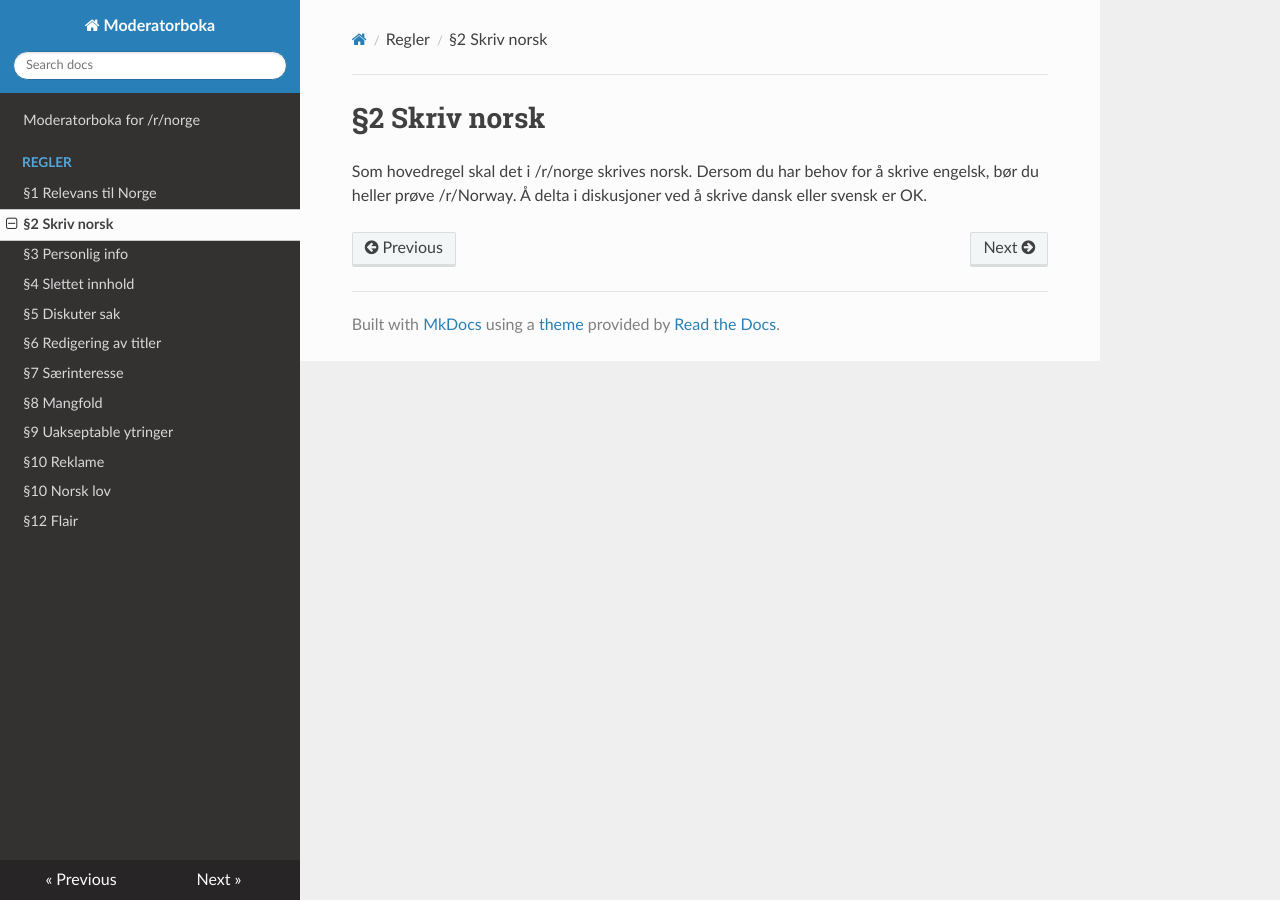
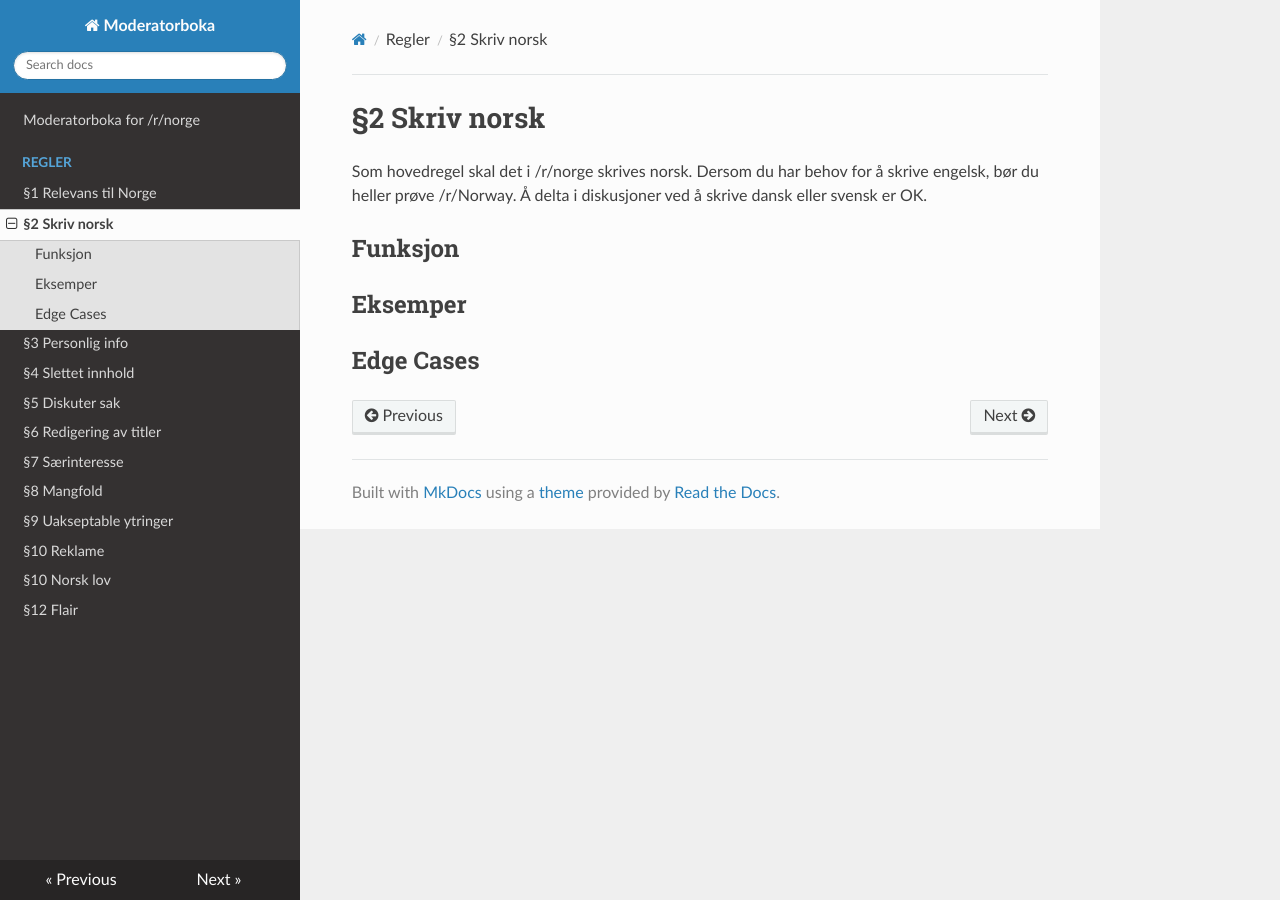
Before and after one commit to MarlinMr/moderatorboka, an MkDocs documentation site: the page built from docs/regler/02-skriv_norsk.md, in a window 1280 px wide. Built offline with MkDocs 1.6.1, drawn with Linux system fonts in a browser that asks for light colours; nearby versions of some CDN libraries.

Commit message:
.gitignore

```diff
--- a/docs/regler/02-skriv_norsk.md
+++ b/docs/regler/02-skriv_norsk.md
@@ -1,2 +1,6 @@
 # §2 Skriv norsk
 Som hovedregel skal det i /r/norge skrives norsk. Dersom du har behov for å skrive engelsk, bør du heller prøve /r/Norway. Å delta i diskusjoner ved å skrive dansk eller svensk er OK.
+
+## Funksjon
+## Eksemper
+## Edge Cases
```
Also changed, not shown: 1 other file.
